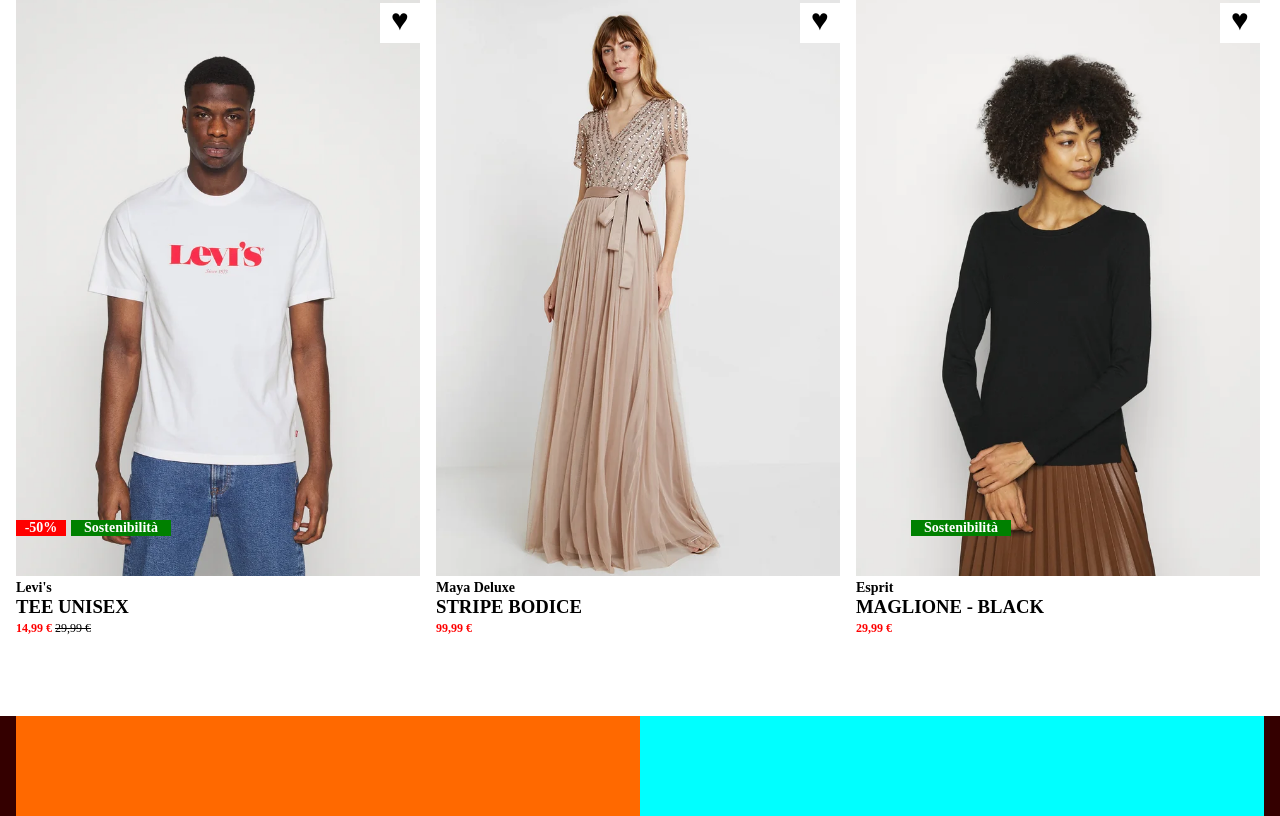
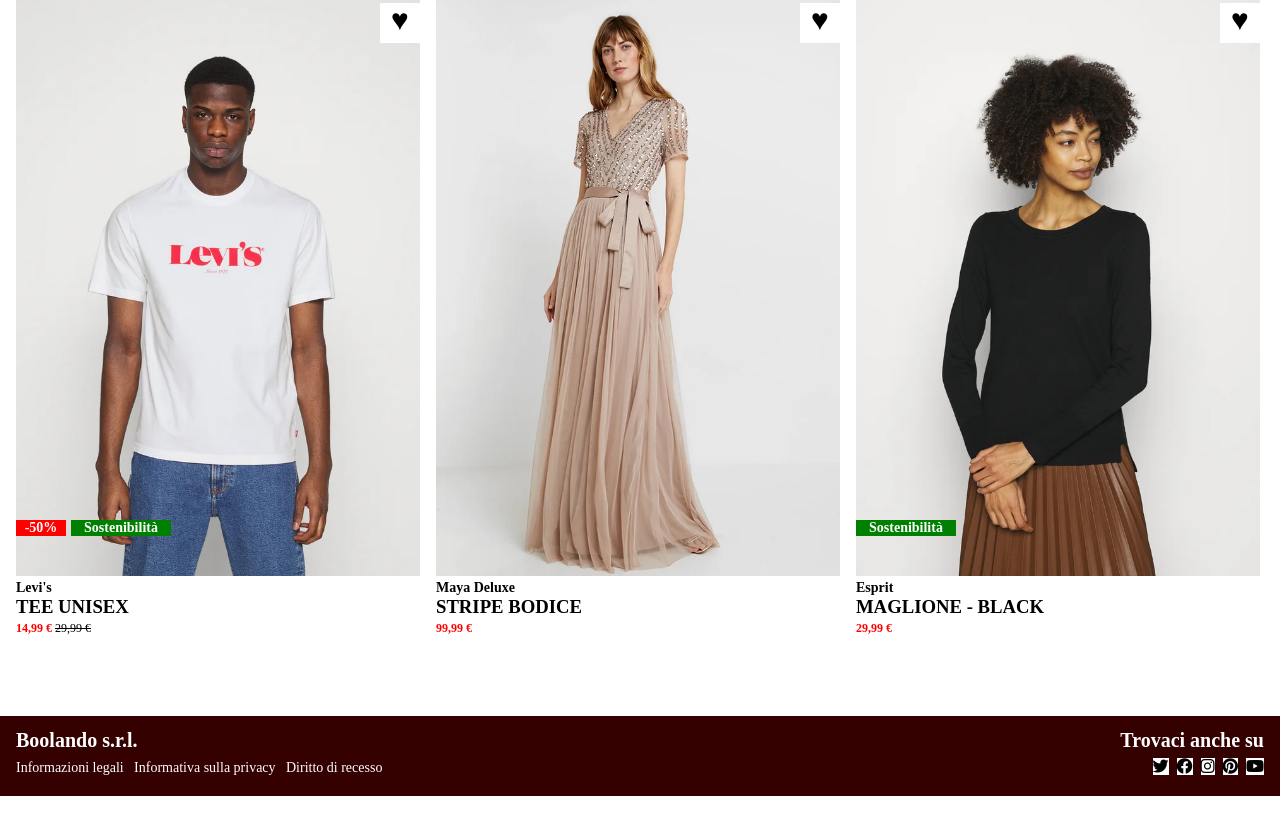
Before and after one commit to Domenic0Ferrari/html-css-boolando, a plain HTML site: page index.html in a window 1280 px wide. Shown: the part 779-1595 px from the top of the page. Drawn offline with Linux system fonts and the light colour scheme.

Commit message:
add footer with icons

```diff
--- a/assets/style.css
+++ b/assets/style.css
@@ -139,11 +139,22 @@ span{
     font-weight: bold;
 }
 
+.greener{
+    color: white;
+    background-color: green;
+    font-size: 14px;
+    position: absolute;
+    bottom: 100px;
+    width: 100px;
+    text-align: center;
+    font-weight: bold;
+}
+
 /* footer */
 
 footer{
     background-color: rgb(52, 0, 0);
-    height: 100px;
+    height: 80px;
 }
 
 footer .container{
@@ -152,13 +163,50 @@ footer .container{
 }
 
 footer .footerleft{
-    background-color: #FF6900;
+    /* background-color: #FF6900; */
     width: 650px;
     height: 100%;
+    padding-top: 0.8rem;
 }
 
 footer .footerright{
-    background-color: aqua;
+    /* background-color: aqua; */
     width: 650px;
     height: 100%;
+    display: flex;
+    flex-direction:column;
+    align-items: flex-end;
+    padding-top: 0.8rem;
 }
+
+.boolando{
+    color: white;
+    font-weight: bold;
+    font-size: 20px;
+    padding-bottom: 0.4rem;
+}
+
+.information{
+    color: white;
+    padding-right: 0.4rem;
+    font-size: 14px;
+}
+
+.searc{
+    color: white;
+    font-size: 20px;
+    font-weight: bold;
+}
+
+ul{
+    list-style: none;
+    display: flex;
+    align-items: flex-end;
+    gap: 0.5rem;
+    padding-top: 0.4rem;
+}
+
+.icons{
+    color: black;
+    background-color: white;
+}
--- a/index.html
+++ b/index.html
@@ -100,7 +100,7 @@
                <h3>MAGLIONE - BLACK</h3>
                <span class="red">29,99 &#x20AC </span>
                <div class="heart">&#x2665</div>
-               <div class="green">Sostenibilità</div>
+               <div class="greener">Sostenibilità</div>
             </div>
         </div>
     </main>
@@ -108,12 +108,37 @@
     <footer>
        <div class="container">
           <div class="footerleft">
-
+            <div class="boolando">Boolando s.r.l.</div>
+            <div class="link">
+                <a href="#" class="information">Informazioni legali</a>
+                <a href="#" class="information">Informativa sulla privacy</a>
+                <a href="#" class="information">Diritto di recesso</a>
+            </div>
           </div>
 
           <div class="footerright">
-
-          </div>
+            <div>
+                <span class="searc">Trovaci anche su</span>
+            </div>
+            <div class="list">
+                <ul>
+                    <li>
+                        <a class="icons" href="#"><i class="fa-brands fa-twitter"></i></a>
+                    </li>
+                    <li>
+                        <a class="icons" href="#"><i class="fa-brands fa-facebook"></i></a>
+                    </li>
+                    <li>
+                        <a class="icons" href="#"><i class="fa-brands fa-instagram"></i></a>
+                    </li>
+                    <li>
+                        <a class="icons" href="#"><i class="fa-brands fa-pinterest"></i></a>
+                    </li>
+                    <li>
+                        <a class="icons" href="#"><i class="fa-brands fa-youtube"></i></a>
+                    </li>
+                </ul>
+            </div>
        </div>
     </footer>
 
```
